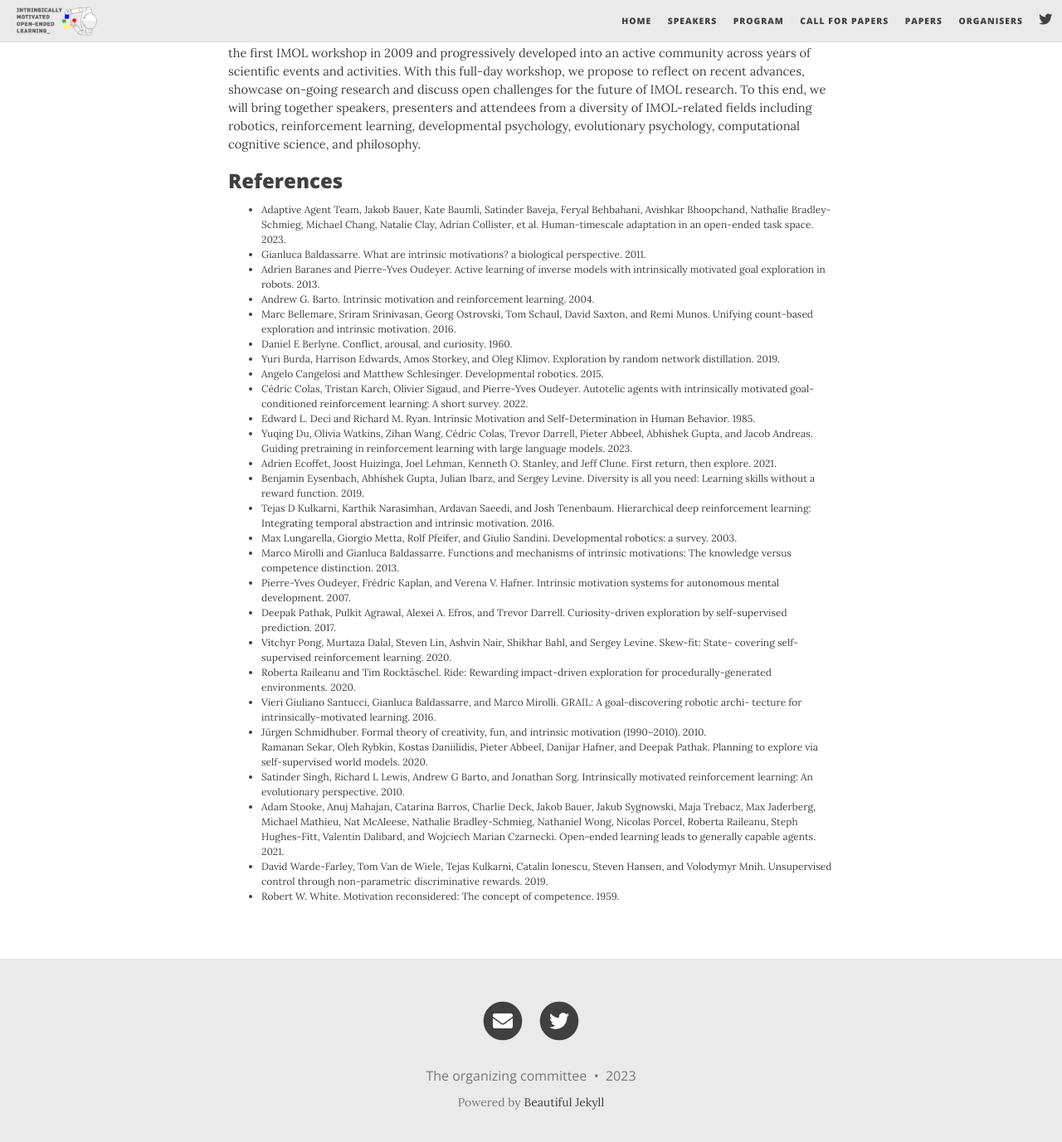
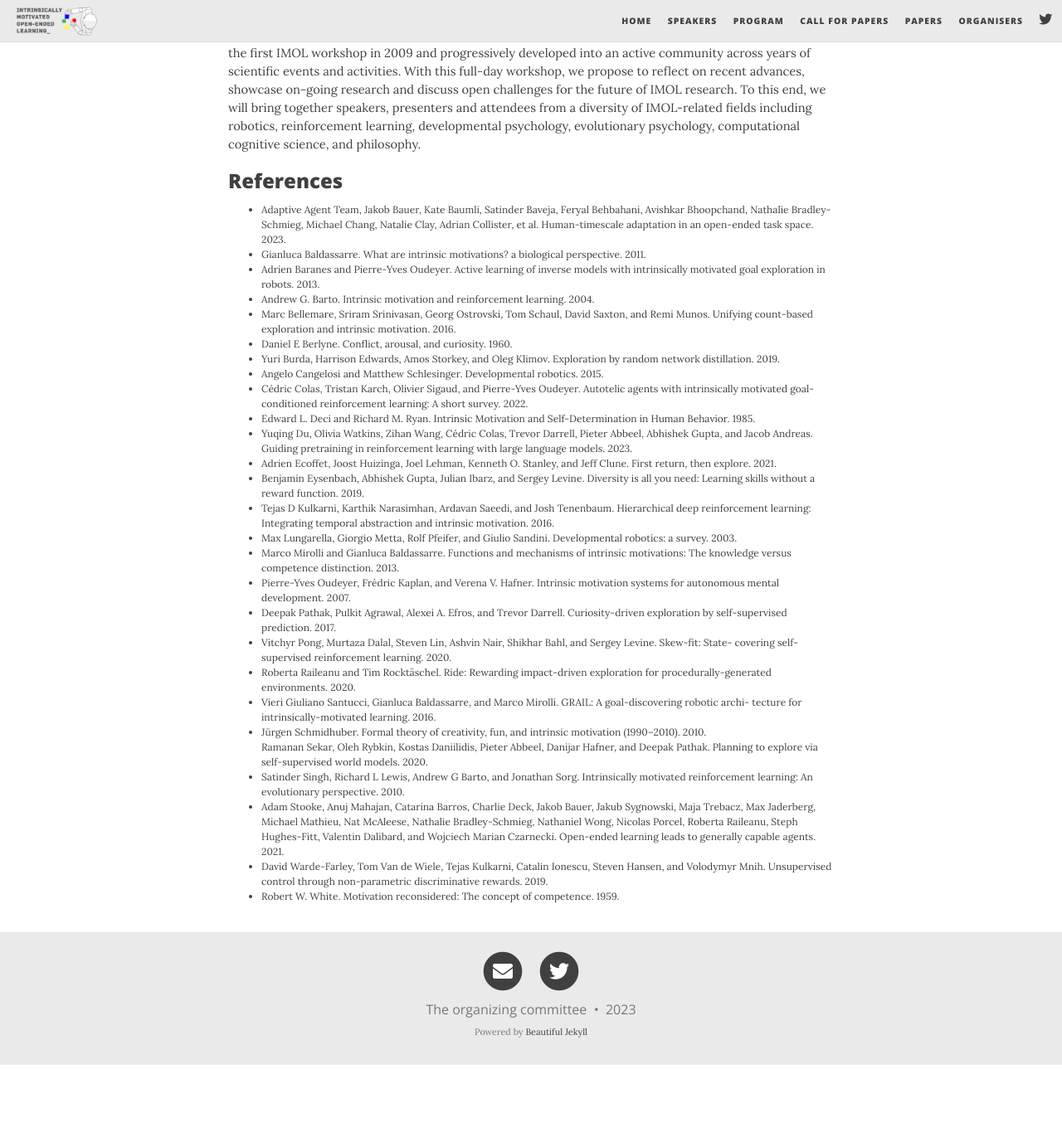
Before and after one commit to nmady/imol-workshop.github.io, a Jekyll site: the page built from index.html, in a window 1280 px wide and 1400 px high, scrolled down 1024 px. Shown: the top 1377 px of the window at 83% size. Built offline with Jekyll 4.4.1, drawn with Linux system fonts in a browser that asks for light colours; nearby versions of some CDN libraries; the list of posts is cut into pages by our own code; after the commit the page ends 2308 px from its top, so only the background shows below that.

Commit message:
fix footer

```diff
--- a/assets/css/beautifuljekyll.css
+++ b/assets/css/beautifuljekyll.css
@@ -372,8 +372,8 @@ img {
 footer {
   padding: 1.875rem 0;
   border-top: 1px #EAEAEA solid;
-  margin-top: 3.125rem;
-  font-size: 0.875rem;
+  margin-top: 1.125rem;
+  font-size: 0.675rem;
   background-color: {{ site.footer-col | default: "#EAEAEA" }};
   {% if site.footer-img %}
     background-image: url({{ site.footer-img | relative_url }});
@@ -397,7 +397,7 @@ footer a:focus {
 footer .list-inline {
   margin: 0;
   padding: 0;
-  margin-bottom: 1.875rem;
+  margin-bottom: 0.675rem;
 }
 footer .copyright {
   font-family: 'Open Sans', 'Helvetica Neue', Helvetica, Arial, sans-serif;
@@ -407,17 +407,17 @@ footer .copyright {
 }
 footer .theme-by {
   text-align: center;
-  margin: 0.625rem 0 0;
+  margin: 0.425rem 0 0;
 }
 footer .footer-custom-content {
   text-align: center;
-  margin-bottom: 0.9375rem;
+  margin-bottom: 0.5375rem;
   font-family: 'Open Sans', 'Helvetica Neue', Helvetica, Arial, sans-serif;
 }
 
 @media (min-width: 768px) {
   footer {
-    padding: 3.125rem 0;
+    padding: 1.325rem 0;
   }
   footer .footer-links {
     font-size: 1.125rem;
@@ -426,7 +426,7 @@ footer .footer-custom-content {
     font-size: 1rem;
   }
   footer .footer-custom-content {
-    font-size: 1rem;
+    font-size: 0.8rem;
   }
 }
 
```
